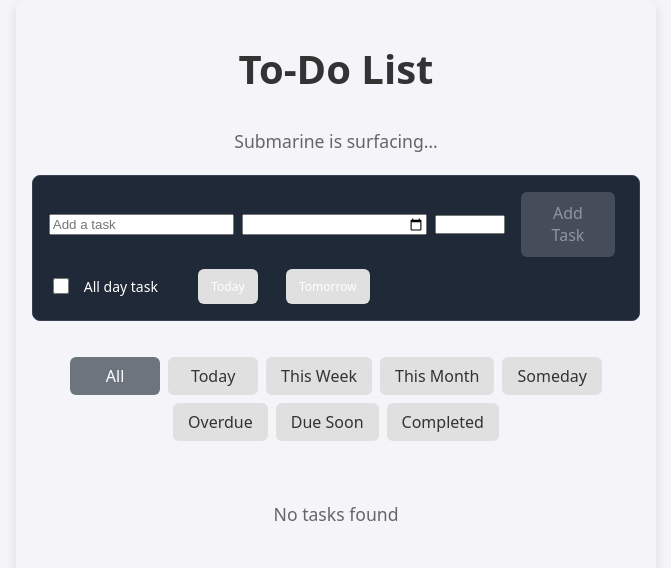
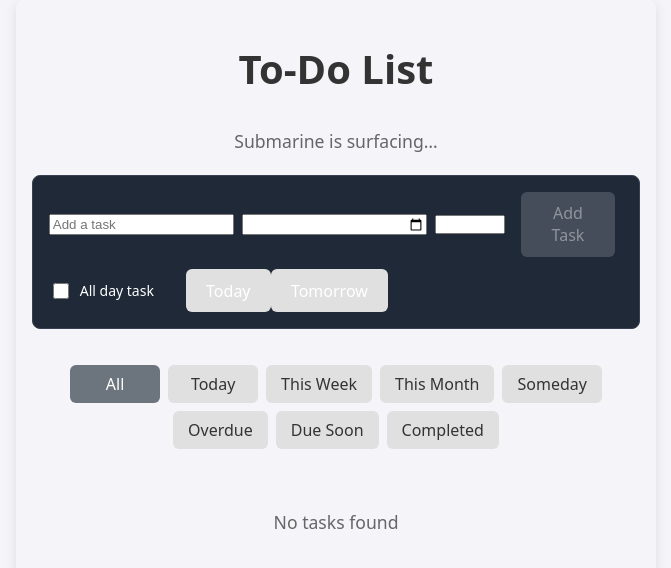
Before and after one commit to Stewysthings/submarine, a React (Vite) app: page / in a window 1280 px wide. Shown: the top 568 px of the page, without its empty margins (304-975 px from the left). Built offline with nearby package versions, Linux system fonts and the light colour scheme.

Commit message:
fix to spacing and buttons

```diff
--- a/src/TaskInput.tsx
+++ b/src/TaskInput.tsx
@@ -1,5 +1,5 @@
 import React from 'react';
-import './TaskInput.css'; // Add this import
+import './TaskInput.css';
 
 interface TaskInputProps {
   input: string;
@@ -25,7 +25,7 @@
   addTask,
 }) => {
   return (
-    <div className="task-input-container mb-4">
+    <div className="task-input-container">
       {/* Main input row */}
       <div className="flex space-x-2 mb-2">
         <input
@@ -74,18 +74,17 @@
         </button>
       </div>
 
-      {/* Date options row - shows immediately when date input is focused or has value */}
+      {/* Date options row */}
       <div className="flex items-center justify-between">
-        <div className="flex items-center space-x-4">
-          {/* All Day checkbox - always visible when there's any date interaction */}
-          <label className="flex items-center space-x-2 text-white cursor-pointer">
+        <div className="flex items-center">
+          {/* All Day checkbox */}
+          <label className="flex items-center cursor-pointer text-white">
             <input
               type="checkbox"
               checked={allDay}
               onChange={(e) => {
                 console.log('All day checkbox changed:', e.target.checked);
                 setAllDay(e.target.checked);
-                // If switching to all-day and there's a date, set time to noon
                 if (e.target.checked && dueDate) {
                   const dateOnly = dueDate.split('T')[0];
                   setDueDate(`${dateOnly}T12:00`);
@@ -93,19 +92,19 @@
               }}
               className="w-4 h-4 text-cyan-600 bg-gray-700 border-gray-600 rounded focus:ring-cyan-500"
             />
-            <span className="text-sm">All day task</span>
+            <span className="text-white ml-2">All day task</span>
           </label>
 
           {/* Show current date/time info */}
           {dueDate && (
-            <span className="text-xs text-gray-400">
+            <span className="text-gray-400 ml-4 text-sm">
               {allDay ? 'Full day task' : 'Specific time'}
             </span>
           )}
         </div>
 
         {/* Quick date buttons */}
-        <div className="flex space-x-2">
+        <div className="flex space-x-3">
           <button
             type="button"
             onClick={() => {
@@ -114,7 +113,7 @@
               setDueDate(todayStr);
               setAllDay(false);
             }}
-            className="px-2 py-1 text-xs bg-gray-700 text-white rounded hover:bg-gray-600"
+            className="px-3 py-1 text-sm bg-gray-700 text-white rounded hover:bg-gray-600"
           >
             Today
           </button>
@@ -127,7 +126,7 @@
               setDueDate(`${tomorrowStr}T09:00`);
               setAllDay(false);
             }}
-            className="px-2 py-1 text-xs bg-gray-700 text-white rounded hover:bg-gray-600"
+            className="px-3 py-1 text-sm bg-gray-700 text-white rounded hover:bg-gray-600"
           >
             Tomorrow
           </button>
@@ -138,7 +137,7 @@
                 setDueDate('');
                 setAllDay(false);
               }}
-              className="px-2 py-1 text-xs bg-red-600 text-white rounded hover:bg-red-500"
+              className="px-3 py-1 text-sm bg-red-600 text-white rounded hover:bg-red-500"
             >
               Clear
             </button>
```
